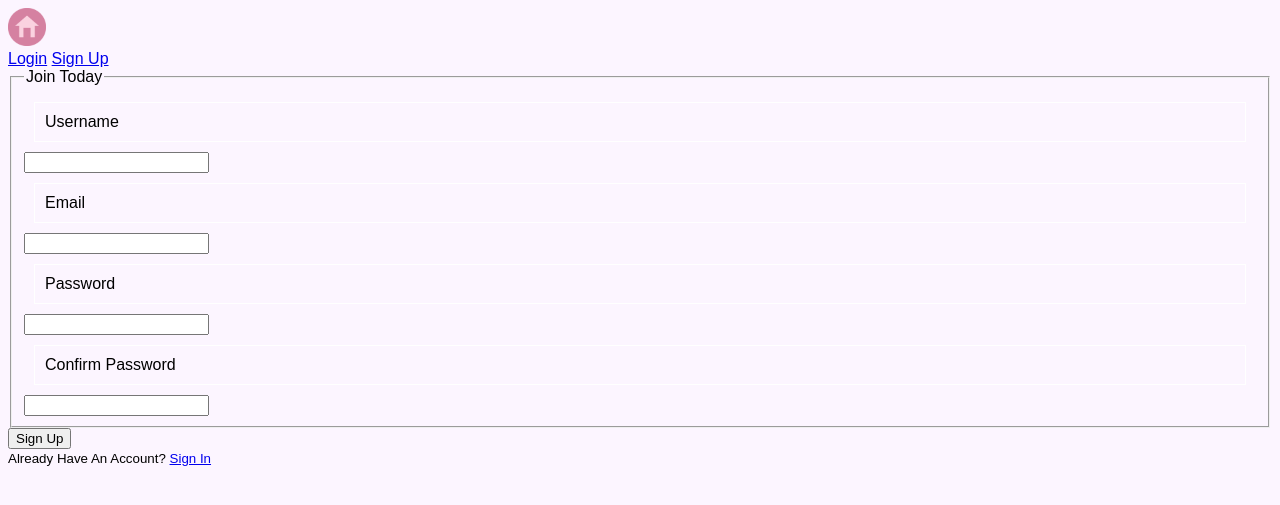
After one commit to kateliberko/VirtualJournal, a Flask app: page /signup in a window 1280 px wide. The commit adds this page. Shown: the top 505 px of the page. Run offline with Flask 2, Linux system fonts and the light colour scheme.

Commit message:
working login/signup forms (no database yet)

```diff
--- a/JournalProject/app.py
+++ b/JournalProject/app.py
@@ -1,7 +1,10 @@
 
-from flask import Flask, render_template
+from flask import Flask, render_template, url_for, flash, redirect
+from forms import SignUpForm, LoginForm
 
 app = Flask(__name__)
+
+app.config['SECRET_KEY']='9f7615199c57c5ce0b76e926041133b3'
 
 @app.route("/")
 def mainpage():
@@ -26,3 +29,23 @@ def moodtracker():
 @app.route("/info")
 def info():
     return render_template("info.html")
+
+@app.route("/signup", methods=['GET', 'POST'])
+def signup():
+    form = SignUpForm()
+    if form.validate_on_submit():
+        flash(f'Account created for {form.username.data}!', 'success')
+        return redirect(url_for('mainpage'))
+    return render_template('signup.html', title='Sign Up', form=form)
+
+
+@app.route("/login", methods=['GET', 'POST'])
+def login():
+    form = LoginForm()
+    if form.validate_on_submit():
+        if form.email.data == 'admin@blog.com' and form.password.data == 'password':
+            flash('You have been logged in!', 'success')
+            return redirect(url_for('mainpage'))
+        else:
+            flash('Login Unsuccessful. Please check username and password', 'danger')
+    return render_template('login.html', title='Login', form=form)
--- /dev/null
+++ b/JournalProject/forms.py
@@ -0,0 +1,23 @@
+# modeled FROM COREYMSCHAFER
+from flask_wtf import FlaskForm
+from wtforms import StringField, PasswordField, SubmitField, BooleanField
+from wtforms.validators import DataRequired, Length, Email, EqualTo
+
+
+class SignUpForm(FlaskForm):
+    username = StringField('Username',
+                           validators=[DataRequired(), Length(min=2, max=20)])
+    email = StringField('Email',
+                        validators=[DataRequired(), Email()])
+    password = PasswordField('Password', validators=[DataRequired()])
+    confirm_password = PasswordField('Confirm Password',
+                                     validators=[DataRequired(), EqualTo('password')])
+    submit = SubmitField('Sign Up')
+
+
+class LoginForm(FlaskForm):
+    email = StringField('Email',
+                        validators=[DataRequired(), Email()])
+    password = PasswordField('Password', validators=[DataRequired()])
+    remember = BooleanField('Remember Me')
+    submit = SubmitField('Login')
--- a/JournalProject/templates/base.html
+++ b/JournalProject/templates/base.html
@@ -0,0 +1,40 @@
+<!doctype html>
+<html lang="en">
+    <head>
+    <!-- Required meta tags -->
+        <meta charset="utf-8">
+        <meta name="viewport" content="width=device-width, initial-scale=1.0" />
+
+    <!-- Bootstrap CSS -->
+        <link rel="stylesheet" href="static\main.css">
+        <a class="nav-link" href="/"><img src="static\images\home.png " width="3%"></a>
+        <nav class="navbar">
+            <div class="navbar-nav">
+                <a class="nav-item nav-link" href="{{ url_for('login') }}">Login</a>
+                <a class="nav-item nav-link" href="{{ url_for('signup') }}">Sign Up</a>
+              </div>
+        </nav>
+
+        {% if title %}
+            <title>Virtual Journal - {{ title }}</title>
+        {% else %}
+            <title>Virtual Journal</title>
+        {% endif %}
+    </head>
+
+    <body>
+        <div>
+            {% with messages = get_flashed_messages(with_categories=true) %}
+                {% if messages %}
+                {% for category, message in messages %}
+                    <div class="alert alert-{{ category }}">
+                    {{ message }}
+                    </div>
+                {% endfor %}
+                {% endif %}
+            {% endwith %}
+            {% block content %}{% endblock %}
+        </div>
+
+    </body>
+</html>
--- /dev/null
+++ b/JournalProject/templates/signup.html
@@ -0,0 +1,73 @@
+<!-- Modeled FROM COREYMSCHAFER -->
+{% extends "base.html" %}
+{% block content %}
+    <div class="content-section">
+        <form method="POST" action="">
+            {{ form.hidden_tag() }}
+            <fieldset class="form-group">
+                <legend class="border-bottom mb-4">Join Today</legend>
+                <div class="form-group">
+                    {{ form.username.label(class="form-control-label") }}
+
+                    {% if form.username.errors %}
+                        {{ form.username(class="form-control form-control-lg is-invalid") }}
+                        <div class="invalid-feedback">
+                            {% for error in form.username.errors %}
+                                <span>{{ error }}</span>
+                            {% endfor %}
+                        </div>
+                    {% else %}
+                        {{ form.username(class="form-control form-control-lg") }}
+                    {% endif %}
+                </div>
+                <div class="form-group">
+                    {{ form.email.label(class="form-control-label") }}
+                    {% if form.email.errors %}
+                        {{ form.email(class="form-control form-control-lg is-invalid") }}
+                        <div class="invalid-feedback">
+                            {% for error in form.email.errors %}
+                                <span>{{ error }}</span>
+                            {% endfor %}
+                        </div>
+                    {% else %}
+                        {{ form.email(class="form-control form-control-lg") }}
+                    {% endif %}
+                </div>
+                <div class="form-group">
+                    {{ form.password.label(class="form-control-label") }}
+                    {% if form.password.errors %}
+                        {{ form.password(class="form-control form-control-lg is-invalid") }}
+                        <div class="invalid-feedback">
+                            {% for error in form.password.errors %}
+                                <span>{{ error }}</span>
+                            {% endfor %}
+                        </div>
+                    {% else %}
+                        {{ form.password(class="form-control form-control-lg") }}
+                    {% endif %}
+                </div>
+                <div class="form-group">
+                    {{ form.confirm_password.label(class="form-control-label") }}
+                    {% if form.confirm_password.errors %}
+                        {{ form.confirm_password(class="form-control form-control-lg is-invalid") }}
+                        <div class="invalid-feedback">
+                            {% for error in form.confirm_password.errors %}
+                                <span>{{ error }}</span>
+                            {% endfor %}
+                        </div>
+                    {% else %}
+                        {{ form.confirm_password(class="form-control form-control-lg") }}
+                    {% endif %}
+                </div>
+            </fieldset>
+            <div class="form-group">
+                {{ form.submit(class="btn btn-outline-info") }}
+            </div>
+        </form>
+    </div>
+    <div class="border-top pt-3">
+        <small class="text-muted">
+            Already Have An Account? <a class="ml-2" href="{{ url_for('login') }}">Sign In</a>
+        </small>
+    </div>
+{% endblock content %}
```
Also changed, not shown: JournalProject/templates/journal.html (+4 -18 lines), JournalProject/templates/login.html (added, +50 -0 lines), JournalProject/templates/mainpage.html (+7 -0 lines).
